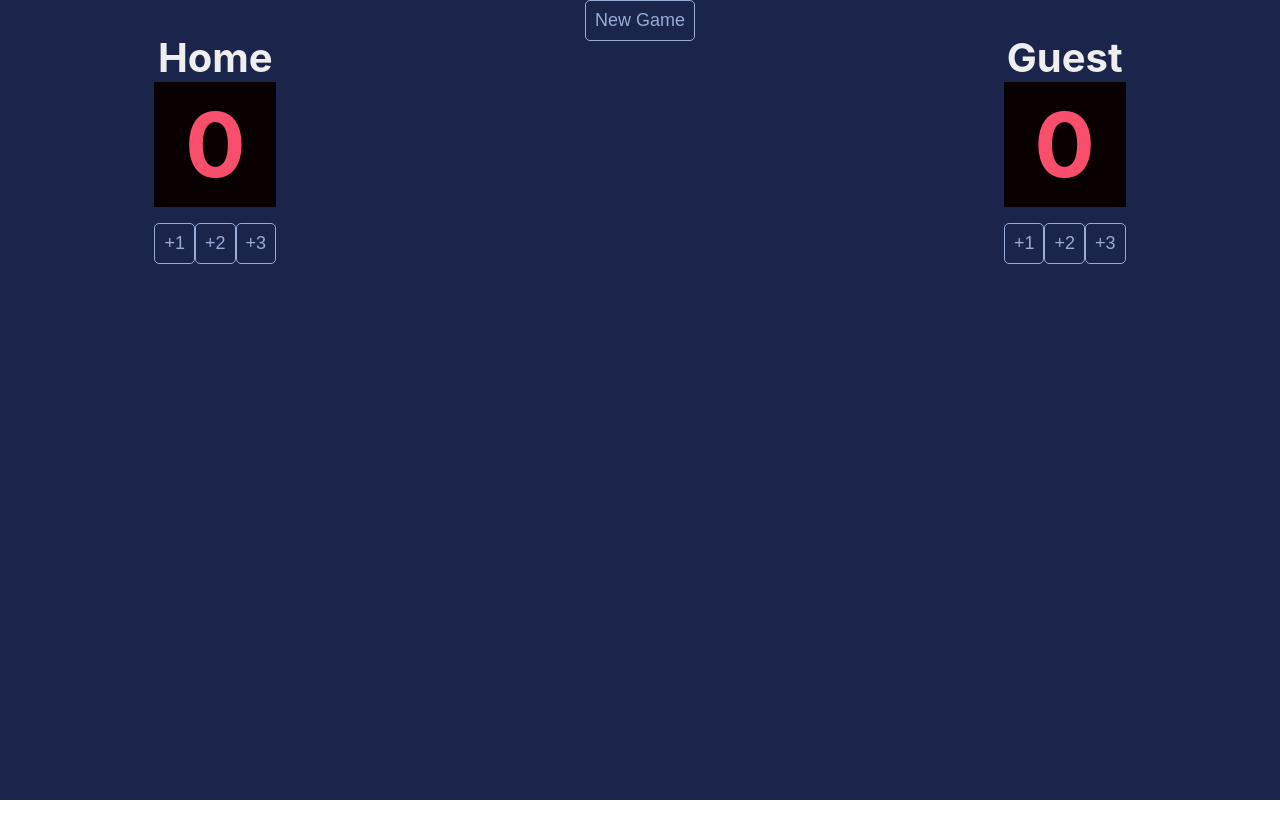
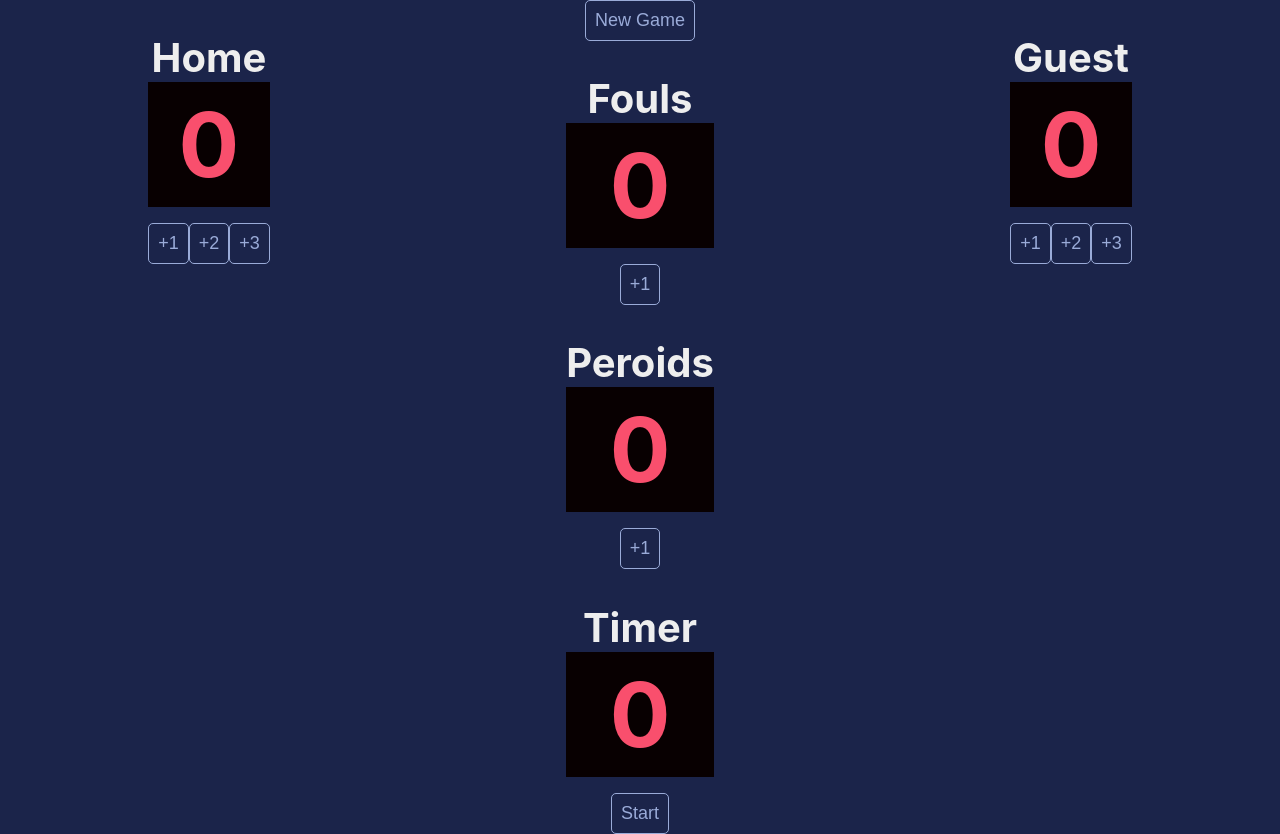
Before and after one commit to MirkusX/scoreboard, a React (Create React App) app: page / in a window 1280 px wide. Before the commit the page ends 800 px from the top, so only its background shows below. Built offline with nearby package versions, Linux system fonts and the light colour scheme.

Commit message:
feat/foul counter, period counter

```diff
--- a/src/Components/StyledComponents.js
+++ b/src/Components/StyledComponents.js
@@ -20,6 +20,17 @@ export const StyledDiv = styled.div`
     display: flex;
     justify-content: space-between;`;
   }}
+  ${(props) => {
+    if (props.foulsButtonDiv)
+      return `
+     background: inherit;
+    color: inherit;
+    padding: 0;
+    margin: 0;
+    display: flex;
+    justify-content: center;
+    `;
+  }}
 `;
 
 export const StyledH2 = styled.h2`
--- a/src/Components/useReducer.js
+++ b/src/Components/useReducer.js
@@ -1,6 +1,9 @@
 export const initialState = {
   home: 0,
   guest: 0,
+  fouls: 0,
+  period: 0,
+  date: 0,
 };
 
 export const reducer = (state, action) => {
@@ -15,5 +18,20 @@ export const reducer = (state, action) => {
     case "resetHome": {
       return { ...state, home: (state.home = 0) };
     }
+    case "fouls": {
+      return { ...state, fouls: state.fouls + action.payload };
+    }
+    case "resetFouls": {
+      return { ...state, fouls: (state.fouls = 0) };
+    }
+    case "period": {
+      return { ...state, period: state.period + action.payload };
+    }
+    case "resetPeriod": {
+      return { ...state, period: (state.period = 0) };
+    }
+    case "date": {
+      return { ...state, date: (state.date = action.payload) };
+    }
   }
 };
--- a/src/Pages/Frontpage.js
+++ b/src/Pages/Frontpage.js
@@ -16,7 +16,19 @@ export const Frontpage = () => {
   const newGame = () => {
     dispatch({ type: "resetGuest" });
     dispatch({ type: "resetHome" });
+    dispatch({ type: "resetFouls" });
+    dispatch({ type: "resetPeriod" });
   };
+  const timer = () => {
+    setInterval(() => {
+      const start = Date.now();
+      const difference = Date.now() - start;
+      let time = Math.floor(difference / 1000);
+      console.log(time);
+      dispatch({ type: "date", payload: time });
+    }, 1000);
+  };
+
   return (
     <StyledSection>
       <div>
@@ -32,6 +44,27 @@ export const Frontpage = () => {
       </div>
       <div>
         <StyledButton onClick={() => newGame()}>New Game</StyledButton>
+        <StyledH1>Fouls</StyledH1>
+        <StyledDiv>
+          <StyledH2>{state.fouls}</StyledH2>
+        </StyledDiv>
+        <StyledDiv foulsButtonDiv>
+          <StyledButton onClick={() => add("fouls", 1)}>+1</StyledButton>
+        </StyledDiv>
+        <StyledH1>Peroids</StyledH1>
+        <StyledDiv>
+          <StyledH2>{state.period}</StyledH2>
+        </StyledDiv>
+        <StyledDiv foulsButtonDiv>
+          <StyledButton onClick={() => add("period", 1)}>+1</StyledButton>
+        </StyledDiv>
+        <StyledH1>Timer</StyledH1>
+        <StyledDiv>
+          <StyledH2>{state.date}</StyledH2>
+        </StyledDiv>
+        <StyledDiv foulsButtonDiv>
+          <StyledButton onClick={() => timer()}>Start</StyledButton>
+        </StyledDiv>
       </div>
       <div>
         <StyledH1>Guest</StyledH1>
```
